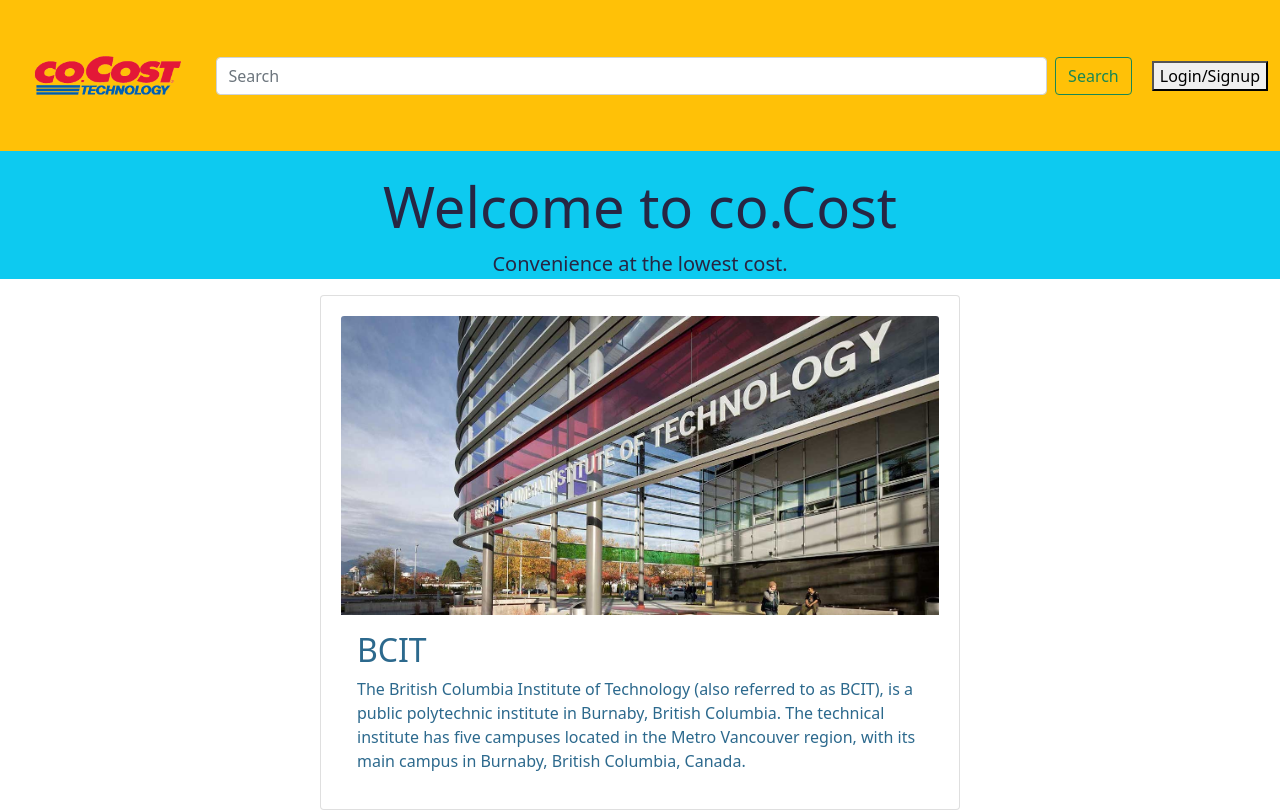
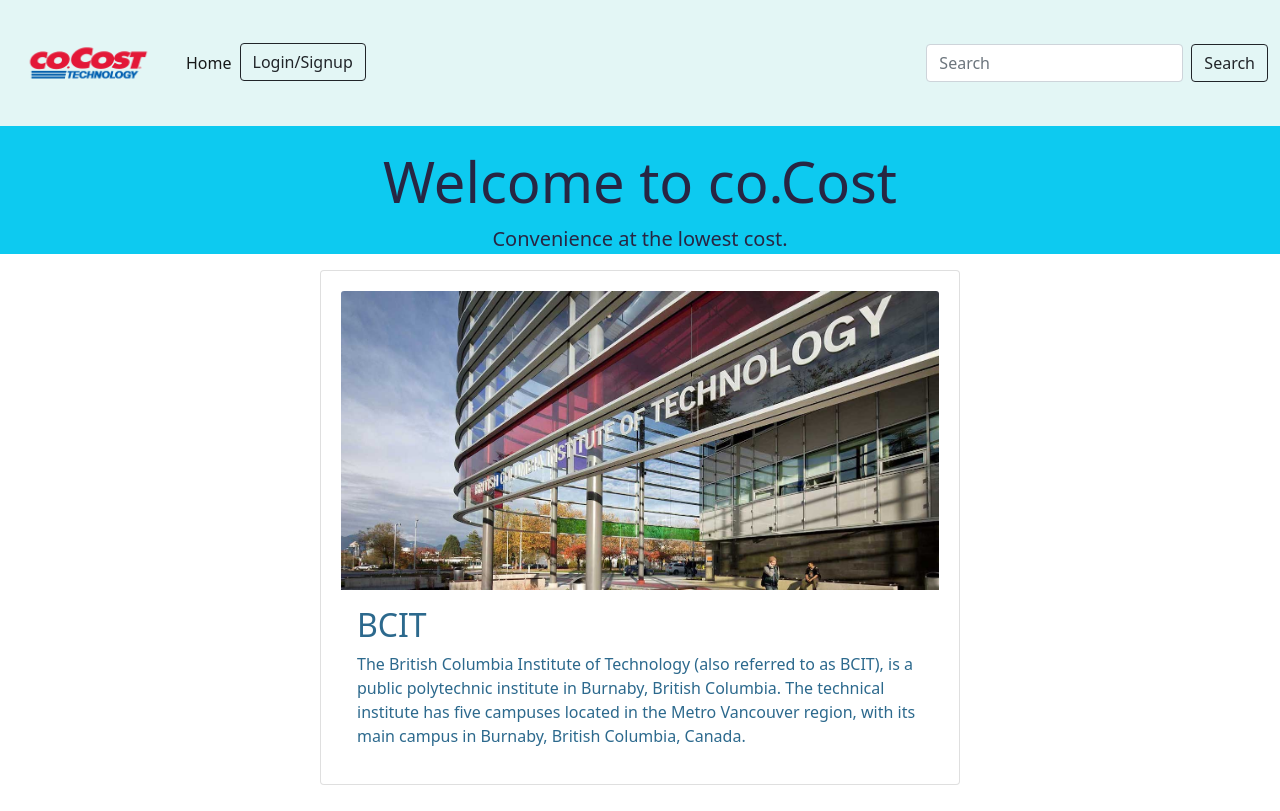
Before and after one commit to jyoonbcit/1800_202230_DTC05, a plain HTML site: page index.html in a window 1280 px wide. Shown: the top 811 px of the page. Drawn offline with nearby package versions, Linux system fonts and the light colour scheme.

Commit message:
update index navbar

```diff
--- a/index.html
+++ b/index.html
@@ -52,20 +52,33 @@
     <!-- Your HTML Layout go here -->
     <!------------------------------>
 
-    <nav class="navbar navbar-expand-lg navbar-light bg-warning">
+    <nav class="navbar navbar-expand-lg navbar-light">
         <div class="container-fluid">
-            <a class="navbar-brand" href="#">
-                <img id="logo" src="./images/Cocost_logo.png" height="125">
+            <a class="navbar-brand" href="./index.html">
+                <img src="./images/Cocost_logo.png" height="100">
             </a>
+            <button class="navbar-toggler" type="button" data-bs-toggle="collapse"
+                data-bs-target="#navbarSupportedContent" aria-controls="navbarSupportedContent" aria-expanded="false"
+                aria-label="Toggle navigation">
+                <span class="navbar-toggler-icon"></span>
             </button>
-            <div class="navbar-collapse" id="navbarSupportedContent">
+            <div class="collapse navbar-collapse" id="navbarSupportedContent">
                 <ul class="navbar-nav me-auto mb-2 mb-lg-0">
+                    <li class="nav-item">
+                        <a class="nav-link active" aria-current="page" href="main.html">Home</a>
+                    </li>
+                    <br>
+                    <li class="nav-item">
+                        <a href="login.html"> <button id="loginBtn" class="btn btn-outline-dark"
+                                style="float: left">Login/Signup</button> </a>
+                        </a>
+                    </li>
                 </ul>
-                <form class="d-flex" style="width: 100%;">
-                    <input class="form-control me-2" type="search" placeholder="Search" aria-label="Search">
-                    <button class="btn btn-outline-success" type="submit">Search</button>
+                <form class="d-flex">
+                    <input class="form-control me-2" type="search" placeholder="Search" aria-label="Search"
+                        id="mySearch">
+                    <button class="btn btn-outline-dark" type="submit">Search</button>
                 </form>
-                <a href="login.html"> <button id="loginBtn" style="margin-left: 20px;">Login/Signup</button> </a>
             </div>
         </div>
     </nav>
```
Also changed, not shown: login.html (+1 -1 lines).
